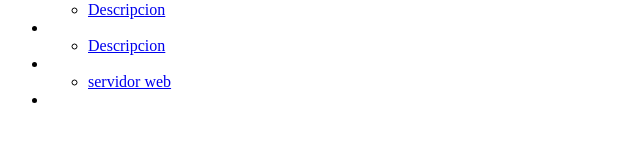
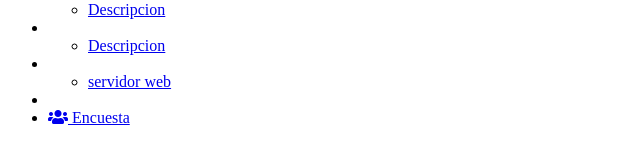
Before and after one commit to Marco97fl/ProyectoParcial, a Django app: a page that uses arduino/templates/base/base.html in a window 1280 px wide. Shown: the part 323-482 px from the top of the page, without its empty margins (0-640 px from the left). Run offline with Django 3.2, Linux system fonts and the light colour scheme; some libraries are stand-ins or nearby versions.

Commit message:
encuestaas

```diff
--- a/arduino/templates/base/base.html
+++ b/arduino/templates/base/base.html
@@ -154,6 +154,7 @@ window.___gcfg = {lang: 'es'};
         </ul>
       </li>
       <li class="last"><a class="menu" href="#"><i class="fas fa-users"></i> Contactanos</a></li>
+      <li class="last"><a class="menu" href="{% url 'encuesta' %}"><i class="fas fa-users"></i> Encuesta</a></li>
     </ul>
     <br class="clear" />
   </div>
```
